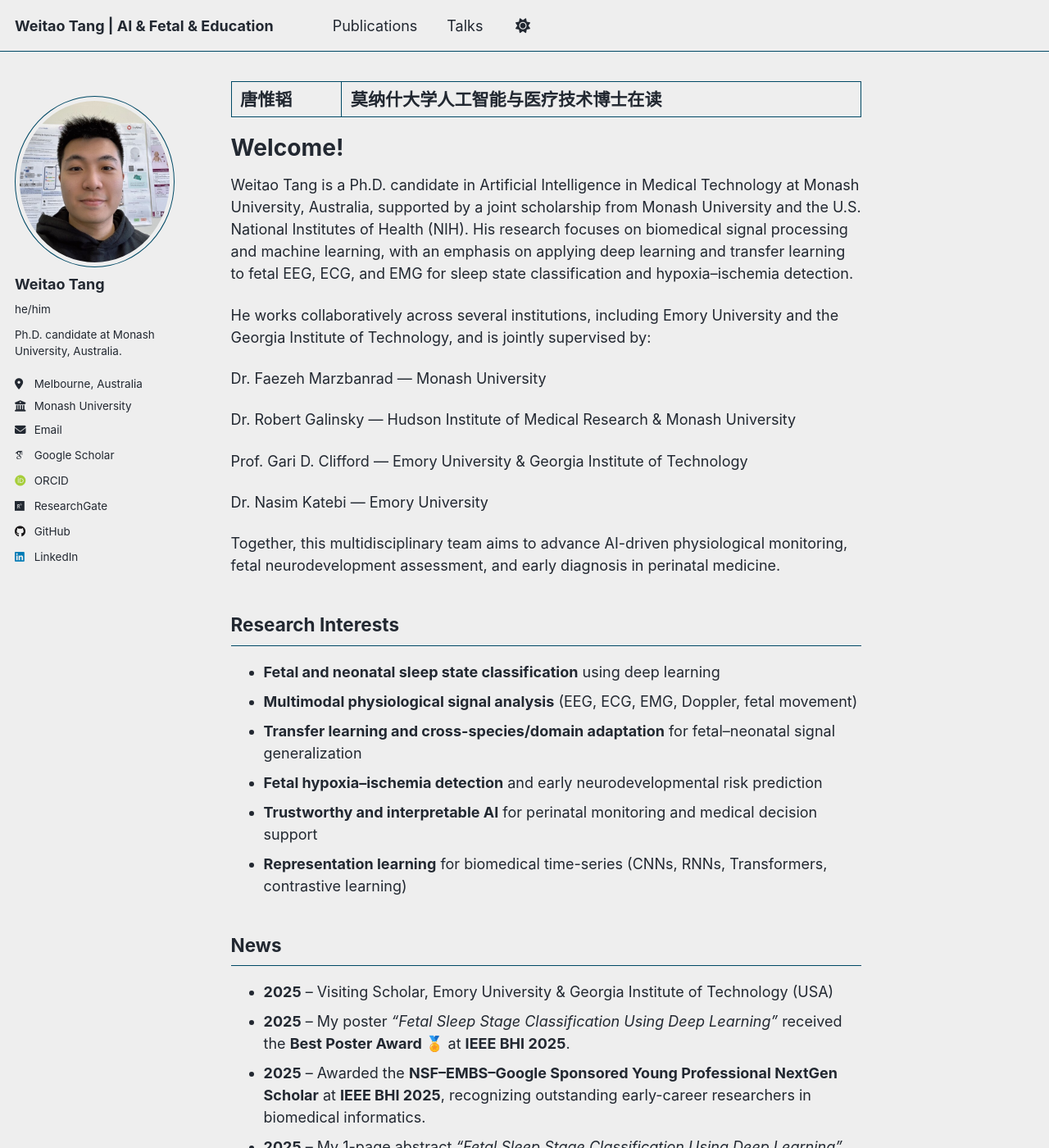
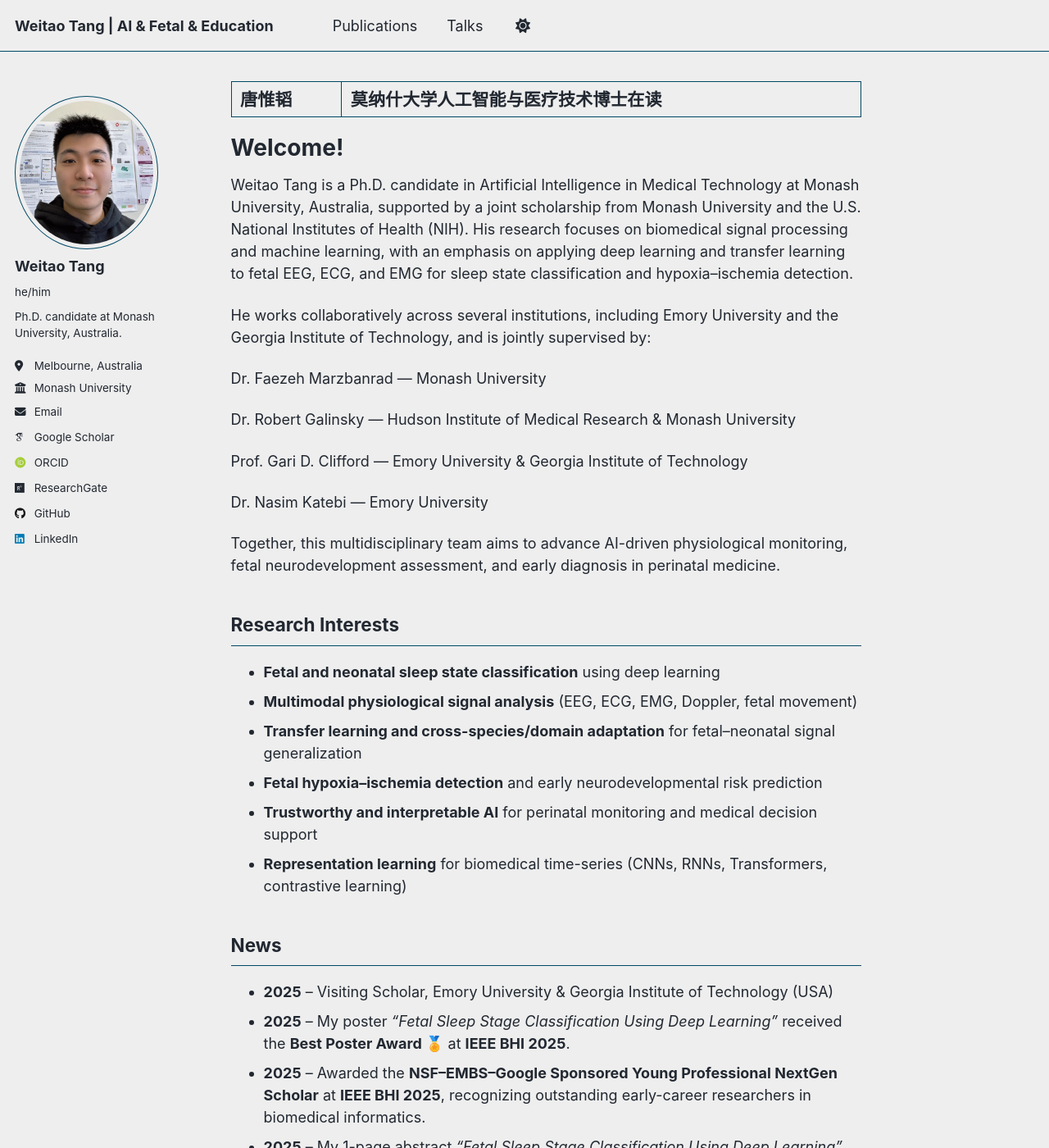
Before and after one commit to WeitaoTang-GitHub/WeitaoTang-GitHub.github.io, a Jekyll site: the page built from _pages/about.md, in a window 1280 px wide and 1400 px high. Shown: the whole window at 82% size. Built offline with Jekyll 4.4.1, drawn with Linux system fonts in a browser that asks for light colours; some web fonts are replaced.

Commit message:
Update _sidebar.scss

```diff
--- a/_sass/layout/_sidebar.scss
+++ b/_sass/layout/_sidebar.scss
@@ -94,7 +94,7 @@
   }
 
   img {
-    max-width: 220px;
+    max-width: 175px;
     border-radius: 50%;
     // max-width: 250px;
     // width: 250px;
```
